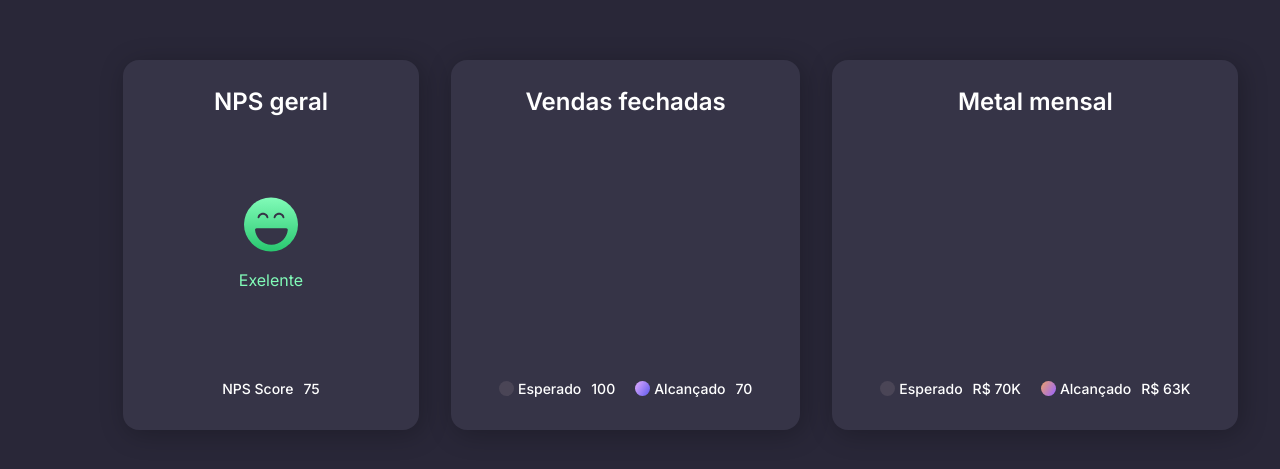
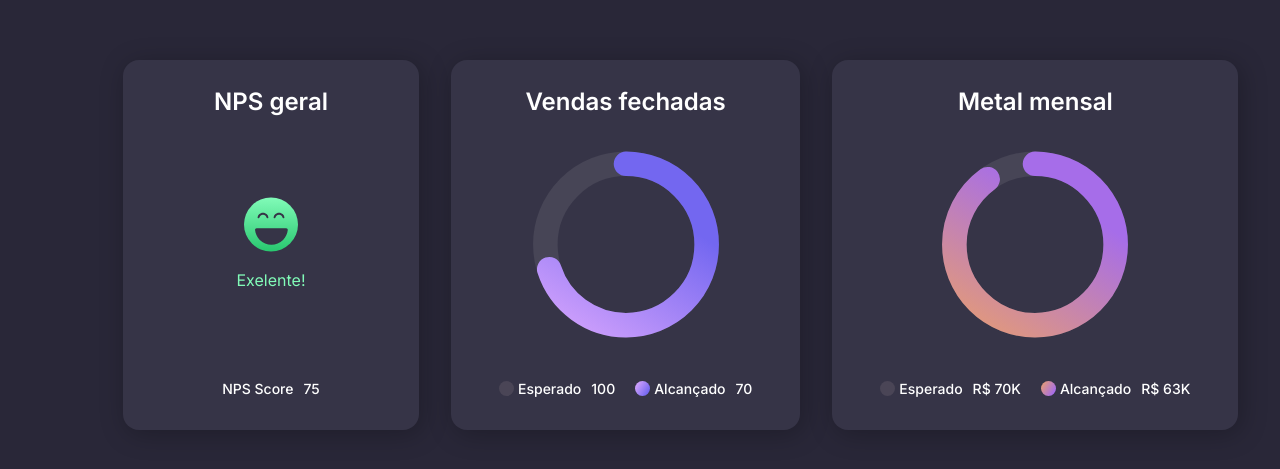
Before and after one commit to lyzzandro/desafio_8, a plain HTML site: page index.html in a window 1280 px wide. Shown: the part 155-624 px from the top of the page. Drawn offline with Linux system fonts and the light colour scheme.

Commit message:
add donut graph

```diff
--- a/index.html
+++ b/index.html
@@ -19,13 +19,42 @@
                 <div class="top">NPS geral</div>
                 <div class="middle grid">
                     <img src="./assets/face.svg" alt="Rosto verde sorrindo" />
-                    Exelente
+                    Exelente!
                 </div>
                 <div class="bottom"><span>NPS Score</span> <span>75</span></div>
             </div>
             <div class="box sell grid">
                 <div class="top">Vendas fechadas</div>
-                <div class="middle"></div>
+                <div class="middle">
+                    <svg viewBox="0 0 232 232" style="--percentage: 70">
+                        <circle
+                            cx="50%"
+                            cy="50%"
+                            r="98.5"
+                            opacity="0.1"
+                            stroke="#D9D9D9"
+                        />
+                        <circle
+                            cx="50%"
+                            cy="50%"
+                            r="98.5"
+                            stroke="url(#paint0_linear_201_85)"
+                        />
+                        <defs>
+                            <linearGradient
+                                id="paint0_linear_201_85"
+                                x1="-9"
+                                y1="82"
+                                x2="145"
+                                y2="178"
+                                gradientUnits="userSpaceOnUse"
+                            >
+                                <stop stop-color="#CE9FFC" />
+                                <stop offset="1" stop-color="#7367F0" />
+                            </linearGradient>
+                        </defs>
+                    </svg>
+                </div>
                 <div class="bottom">
                     <div class="item">
                         <span>Esperado</span>
@@ -39,7 +68,36 @@
             </div>
             <div class="box target grid">
                 <div class="top">Metal mensal</div>
-                <div class="middle"></div>
+                <div class="middle">
+                    <svg viewBox="0 0 232 232" style="--percentage: 90">
+                        <circle
+                            cx="50%"
+                            cy="50%"
+                            r="98.5"
+                            opacity="0.1"
+                            stroke="#D9D9D9"
+                        />
+                        <circle
+                            cx="50%"
+                            cy="50%"
+                            r="98.5"
+                            stroke="url(#paint0_linear_201_104)"
+                        />
+                        <defs>
+                            <linearGradient
+                                id="paint0_linear_201_104"
+                                x1="1.97421e-07"
+                                y1="82"
+                                x2="154"
+                                y2="178"
+                                gradientUnits="userSpaceOnUse"
+                            >
+                                <stop stop-color="#DF9780" />
+                                <stop offset="1" stop-color="#A66DE9" />
+                            </linearGradient>
+                        </defs>
+                    </svg>
+                </div>
                 <div class="bottom">
                     <div class="item">
                         <span>Esperado</span>
--- a/styles/style.css
+++ b/styles/style.css
@@ -125,3 +125,39 @@ body {
 .nps .bottom {
     gap: 1rem;
 }
+
+.middle {
+    display: grid;
+    place-content: center;
+}
+
+svg {
+    --percentage: 0;
+    width: 19rem;
+    height: 19.7rem;
+    transform: rotate(-90deg);
+}
+
+svg circle {
+    stroke-dasharray: 618;
+    stroke-dashoffset: 618;
+    stroke-width: 30;
+    fill: none;
+}
+
+svg circle:nth-child(1) {
+    stroke-dashoffset: 0;
+}
+
+svg circle:nth-child(2) {
+    stroke-dashoffset: calc(618 - (618 * var(--percentage)) / 100);
+    stroke-linecap: round;
+    animation: progress 1s;
+}
+
+@keyframes progress {
+    0% {
+        stroke-dasharray: 618;
+        stroke-dashoffset: 618;
+    }
+}
```
